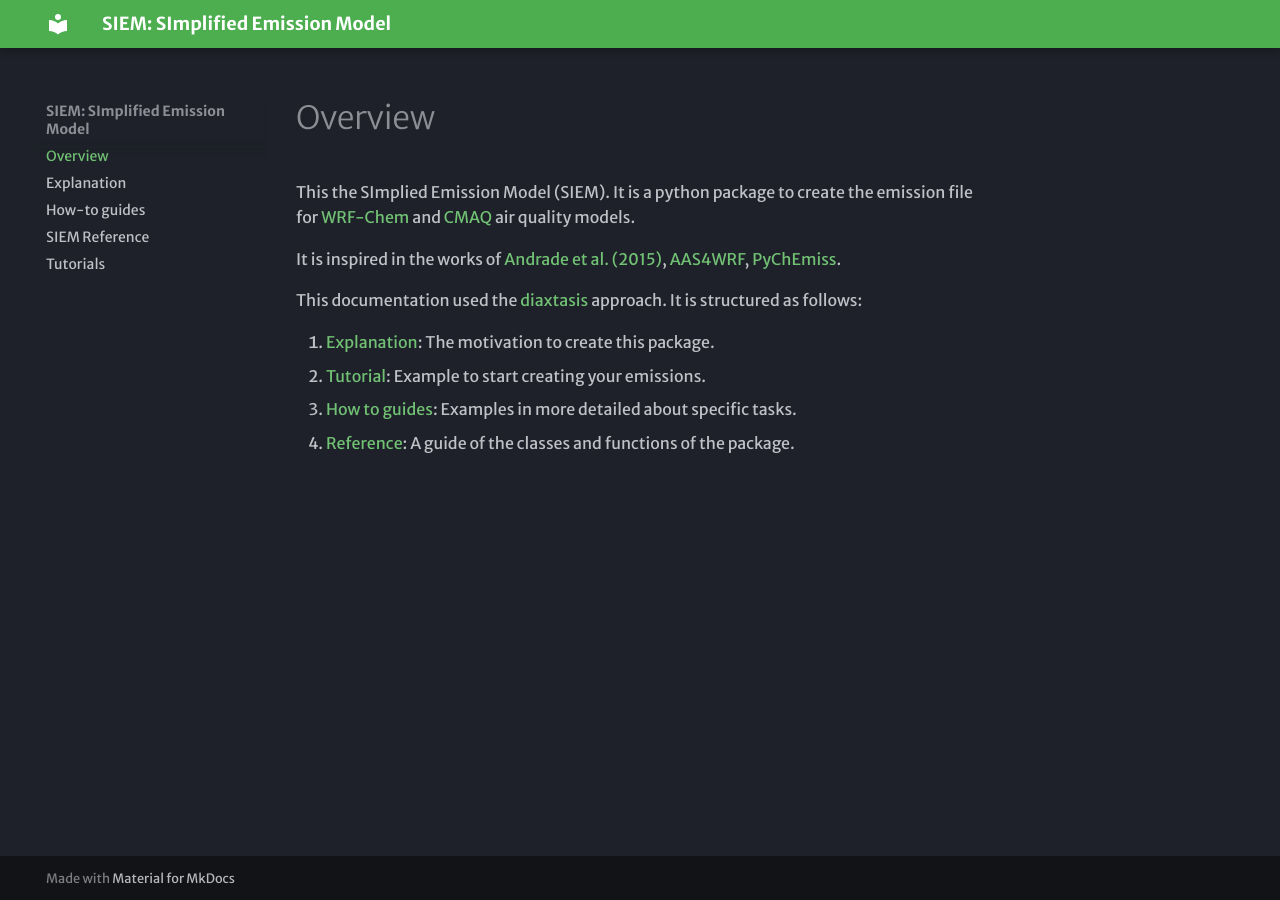
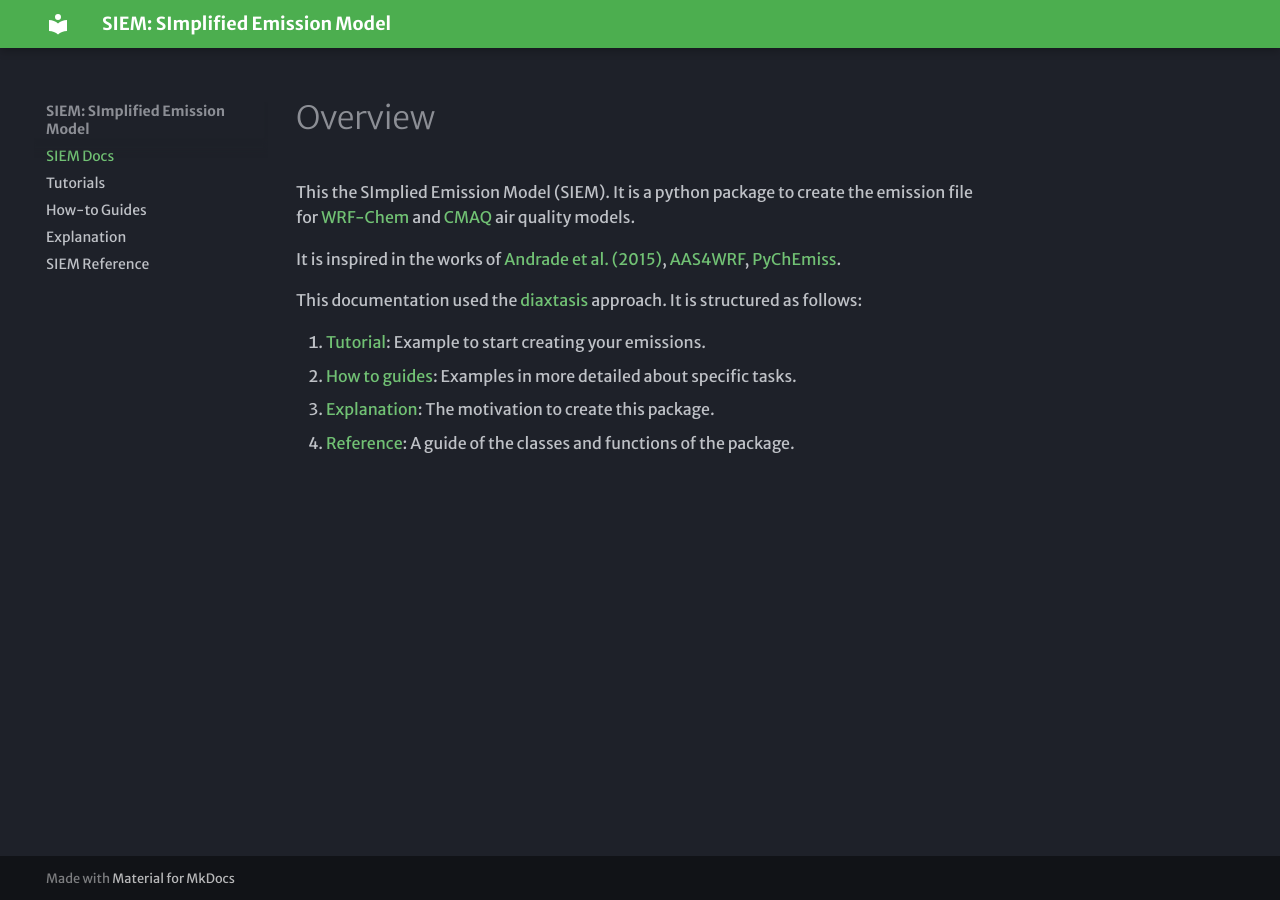
Before and after one commit to quishqa/siem, an MkDocs documentation site: the page built from docs/index.md, in a window 1280 px wide. Built offline with MkDocs 1.6.1 and Material for MkDocs 9.7.7, drawn with Linux system fonts in a browser that asks for light colours; some web fonts are replaced.

Commit message:
doc: organize documentation

```diff
--- a/docs/index.md
+++ b/docs/index.md
@@ -9,7 +9,7 @@
 This documentation used the [diaxtasis](https://diataxis.fr/) approach.
 It is structured as follows:
 
-1. [Explanation](explanation.md): The motivation to create this package.
-2. [Tutorial](tutorials.md): Example to start creating your emissions.
-3. [How to guides](how-to-guides.md): Examples in more detailed about specific tasks.
+1. [Tutorial](tutorials.md): Example to start creating your emissions.
+2. [How to guides](how-to-guides.md): Examples in more detailed about specific tasks.
+3. [Explanation](explanation.md): The motivation to create this package.
 4. [Reference](reference.md): A guide of the classes and functions of the package.
--- a/mkdocs.yml
+++ b/mkdocs.yml
@@ -11,6 +11,12 @@
     code: Red Hat Mono
 plugins:
   - mkdocstrings
+nav:
+  - SIEM Docs: index.md
+  - tutorials.md
+  - How-to Guides: how-to-guides.md
+  - explanation.md
+  - reference.md
 markdown_extensions:
   - attr_list
   - pymdownx.emoji:
```
Also changed, not shown: README.md (+6 -2 lines).
